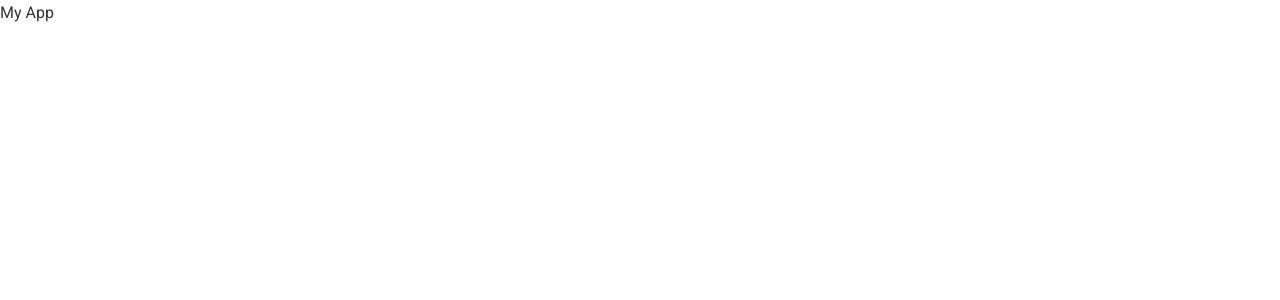
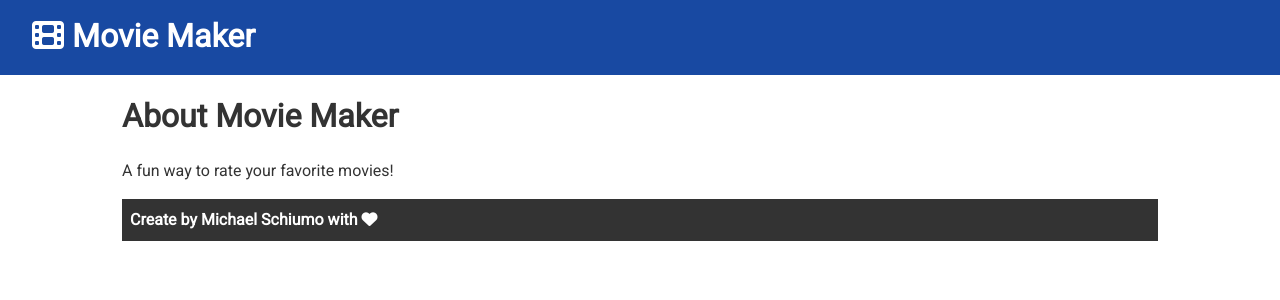
Before and after one commit to MichaelSchiumo/movie-maker-client, a React (Create React App) app: page /about in a window 1280 px wide. Shown: the top 300 px of the page. Built offline with nearby package versions, Linux system fonts and the light colour scheme.

Commit message:
added home and about cmpts and router

```diff
--- a/package.json
+++ b/package.json
@@ -6,9 +6,13 @@
     "@testing-library/jest-dom": "^4.2.4",
     "@testing-library/react": "^9.3.2",
     "@testing-library/user-event": "^7.1.2",
+    "axios": "^0.19.2",
     "react": "^16.13.1",
     "react-dom": "^16.13.1",
-    "react-scripts": "3.4.3"
+    "react-router-dom": "^5.2.0",
+    "react-scripts": "3.4.3",
+    "react-transition-group": "^4.4.1",
+    "uuid": "^8.3.0"
   },
   "scripts": {
     "start": "react-scripts start",
--- a/public/index.html
+++ b/public/index.html
@@ -12,7 +12,10 @@
     <link rel="apple-touch-icon" href="%PUBLIC_URL%/logo192.png" />
 
     <link rel="manifest" href="%PUBLIC_URL%/manifest.json" />
-    <i class="fas fa-film"></i>
+    <script
+      src="https://kit.fontawesome.com/b79c1e0337.js"
+      crossorigin="anonymous"
+    ></script>
 
     <title>Movie Maker | Which one is your favorite?</title>
   </head>
--- a/src/App.js
+++ b/src/App.js
@@ -1,8 +1,24 @@
-import React from 'react';
+import React, { Fragment } from 'react';
+import { BrowserRouter as Router, Route, Switch } from 'react-router-dom';
 import './App.css';
+import Home from './components/pages/Home';
+import About from './components/pages/About';
+import Navbar from './components/layout/Navbar';
 
 const App = () => {
-  return <div>My App</div>;
+  return (
+    <Router>
+      <Fragment>
+        <Navbar />
+        <div className='container'>
+          <Switch>
+            <Route exact path='/' component={Home} />
+            <Route exact path='/about' component={About} />
+          </Switch>
+        </div>
+      </Fragment>
+    </Router>
+  );
 };
 
 export default App;
--- /dev/null
+++ b/src/components/layout/Navbar.js
@@ -0,0 +1,24 @@
+import React from 'react';
+import PropTypes from 'prop-types';
+
+const Navbar = ({ title, icon }) => {
+  return (
+    <div className='navbar bg-primary'>
+      <h1>
+        <i className={icon} /> {title}
+      </h1>
+    </div>
+  );
+};
+
+Navbar.propTypes = {
+  title: PropTypes.string.isRequired,
+  icon: PropTypes.string,
+};
+
+Navbar.defaultProps = {
+  title: 'Movie Maker',
+  icon: 'fas fa-film',
+};
+
+export default Navbar;
--- /dev/null
+++ b/src/components/pages/About.js
@@ -0,0 +1,17 @@
+import React from 'react';
+
+const About = () => {
+  return (
+    <div>
+      <h1>About Movie Maker</h1>
+      <p className='my-1'>A fun way to rate your favorite movies!</p>
+      <p className='bg-dark p'>
+        <strong>
+          Create by Michael Schiumo with <i className='fas fa-heart' />
+        </strong>
+      </p>
+    </div>
+  );
+};
+
+export default About;
--- /dev/null
+++ b/src/components/pages/Home.js
@@ -0,0 +1,7 @@
+import React from 'react';
+
+const Home = () => {
+  return <div>Home</div>;
+};
+
+export default Home;
```
Also changed, not shown: 1 other file (tests, documents, lock files or other folders).
